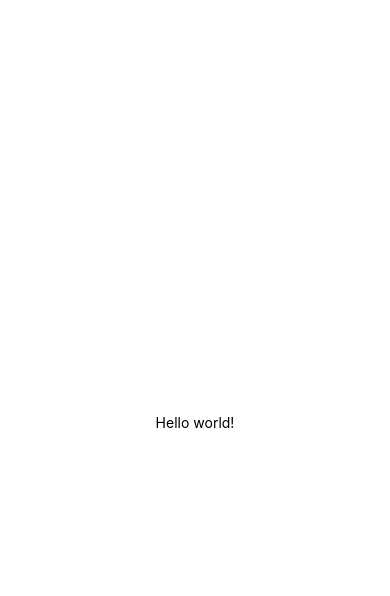
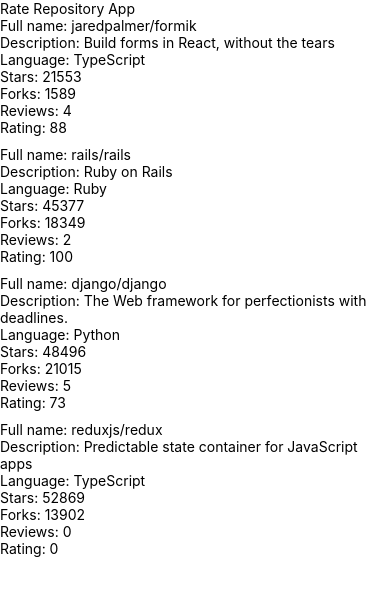
Before and after one commit to denryh/rate-repository-app, a React Native app: screen / in a window 390 px wide. Shown: the top 596 px of the page. Built offline with nearby package versions, Linux system fonts and the light colour scheme.

Commit message:
done 10.3

```diff
--- a/App.js
+++ b/App.js
@@ -1,20 +1,7 @@
-import { StatusBar } from 'expo-status-bar';
-import { StyleSheet, Text, View } from 'react-native';
+import Main from './src/Main';
 
 export default function App() {
   return (
-    <View style={styles.container}>
-      <Text>Hello world!</Text>
-      <StatusBar style="auto" />
-    </View>
+    <Main />
   );
 }
-
-const styles = StyleSheet.create({
-  container: {
-    flex: 1,
-    backgroundColor: '#fff',
-    alignItems: 'center',
-    justifyContent: 'center',
-  },
-});
--- /dev/null
+++ b/src/Main.jsx
@@ -0,0 +1,22 @@
+import Constant from 'expo-constants';
+import { Text, StyleSheet, View } from 'react-native';
+import RepositoryList from './components/RepositoryList';
+
+const styles = StyleSheet.create({
+    container: {
+        marginTop: Constant.statusBarHeight,
+        flexGrow: 1,
+        flexShrink: 1,
+    }
+})
+
+const Main = () => {
+    return (
+        <View style={styles.container}>
+            <Text>Rate Repository App</Text>
+            <RepositoryList />
+        </View>
+    )
+}
+
+export default Main
--- /dev/null
+++ b/src/components/RepositoryItem.jsx
@@ -0,0 +1,15 @@
+import { View, Text } from "react-native";
+
+const RepositoryItem = ({ item }) => {
+    return <View>
+        <Text>Full name: {item.fullName}</Text>
+        <Text>Description: {item.description}</Text>
+        <Text>Language: {item.language}</Text>
+        <Text>Stars: {item.stargazersCount}</Text>
+        <Text>Forks: {item.forksCount}</Text>
+        <Text>Reviews: {item.reviewCount}</Text>
+        <Text>Rating: {item.ratingAverage}</Text>
+    </View>
+}
+
+export default RepositoryItem
--- /dev/null
+++ b/src/components/RepositoryList.jsx
@@ -0,0 +1,69 @@
+import { FlatList, View, StyleSheet } from 'react-native';
+import RepositoryItem from './RepositoryItem';
+
+const styles = StyleSheet.create({
+  separator: {
+    height: 10,
+  },
+});
+
+const repositories = [
+  {
+    id: 'jaredpalmer.formik',
+    fullName: 'jaredpalmer/formik',
+    description: 'Build forms in React, without the tears',
+    language: 'TypeScript',
+    forksCount: 1589,
+    stargazersCount: 21553,
+    ratingAverage: 88,
+    reviewCount: 4,
+    ownerAvatarUrl: 'https://avatars2.githubusercontent.com/u/4060187?v=4',
+  },
+  {
+    id: 'rails.rails',
+    fullName: 'rails/rails',
+    description: 'Ruby on Rails',
+    language: 'Ruby',
+    forksCount: 18349,
+    stargazersCount: 45377,
+    ratingAverage: 100,
+    reviewCount: 2,
+    ownerAvatarUrl: 'https://avatars1.githubusercontent.com/u/4223?v=4',
+  },
+  {
+    id: 'django.django',
+    fullName: 'django/django',
+    description: 'The Web framework for perfectionists with deadlines.',
+    language: 'Python',
+    forksCount: 21015,
+    stargazersCount: 48496,
+    ratingAverage: 73,
+    reviewCount: 5,
+    ownerAvatarUrl: 'https://avatars2.githubusercontent.com/u/27804?v=4',
+  },
+  {
+    id: 'reduxjs.redux',
+    fullName: 'reduxjs/redux',
+    description: 'Predictable state container for JavaScript apps',
+    language: 'TypeScript',
+    forksCount: 13902,
+    stargazersCount: 52869,
+    ratingAverage: 0,
+    reviewCount: 0,
+    ownerAvatarUrl: 'https://avatars3.githubusercontent.com/u/13142323?v=4',
+  },
+];
+
+const ItemSeparator = () => <View style={styles.separator} />;
+
+const RepositoryList = () => {
+  return (
+    <FlatList
+      data={repositories}
+      ItemSeparatorComponent={ItemSeparator}
+      renderItem={({ item }) => <RepositoryItem item={item} />}
+    />
+  );
+};
+
+export default RepositoryList;
```
Also changed, not shown: 1 other file (tests, documents, lock files or other folders).
